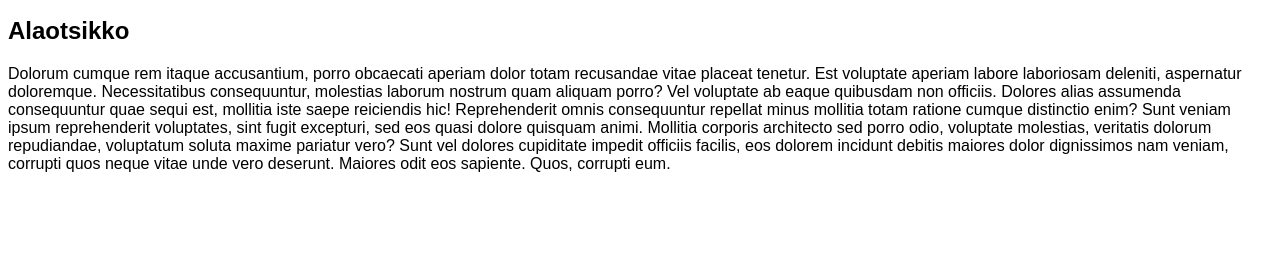
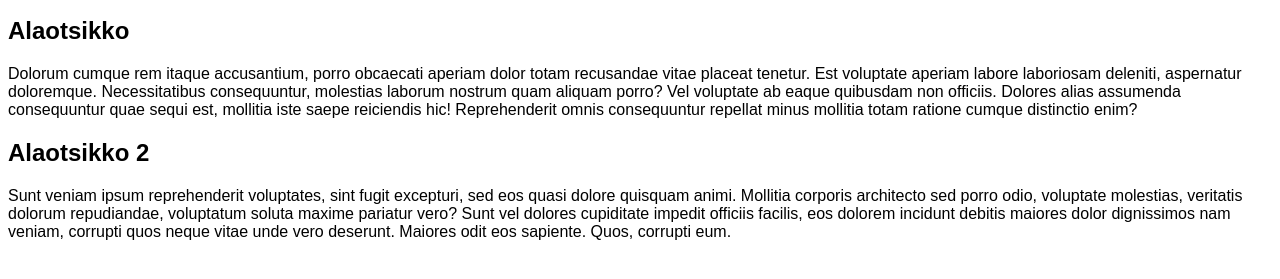
Before and after one commit to purotu/dm1-2024-github, a plain HTML site: page index.html in a window 1280 px wide. Shown: the part 119-398 px from the top of the page. Drawn offline with Linux system fonts and the light colour scheme.

Commit message:
alaotsikko2

```diff
--- a/index.html
+++ b/index.html
@@ -13,6 +13,7 @@
   <h2>Alaotsikko</h2>
   Dolorum cumque rem itaque accusantium, porro obcaecati aperiam dolor totam recusandae vitae placeat tenetur. Est voluptate aperiam labore laboriosam deleniti, aspernatur doloremque. Necessitatibus consequuntur, molestias laborum nostrum quam aliquam porro?
   Vel voluptate ab eaque quibusdam non officiis. Dolores alias assumenda consequuntur quae sequi est, mollitia iste saepe reiciendis hic! Reprehenderit omnis consequuntur repellat minus mollitia totam ratione cumque distinctio enim?
+  <h2>Alaotsikko 2</h2>
   Sunt veniam ipsum reprehenderit voluptates, sint fugit excepturi, sed eos quasi dolore quisquam animi. Mollitia corporis architecto sed porro odio, voluptate molestias, veritatis dolorum repudiandae, voluptatum soluta maxime pariatur vero?
   Sunt vel dolores cupiditate impedit officiis facilis, eos dolorem incidunt debitis maiores dolor dignissimos nam veniam, corrupti quos neque vitae unde vero deserunt. Maiores odit eos sapiente. Quos, corrupti eum.
 </body>
```
